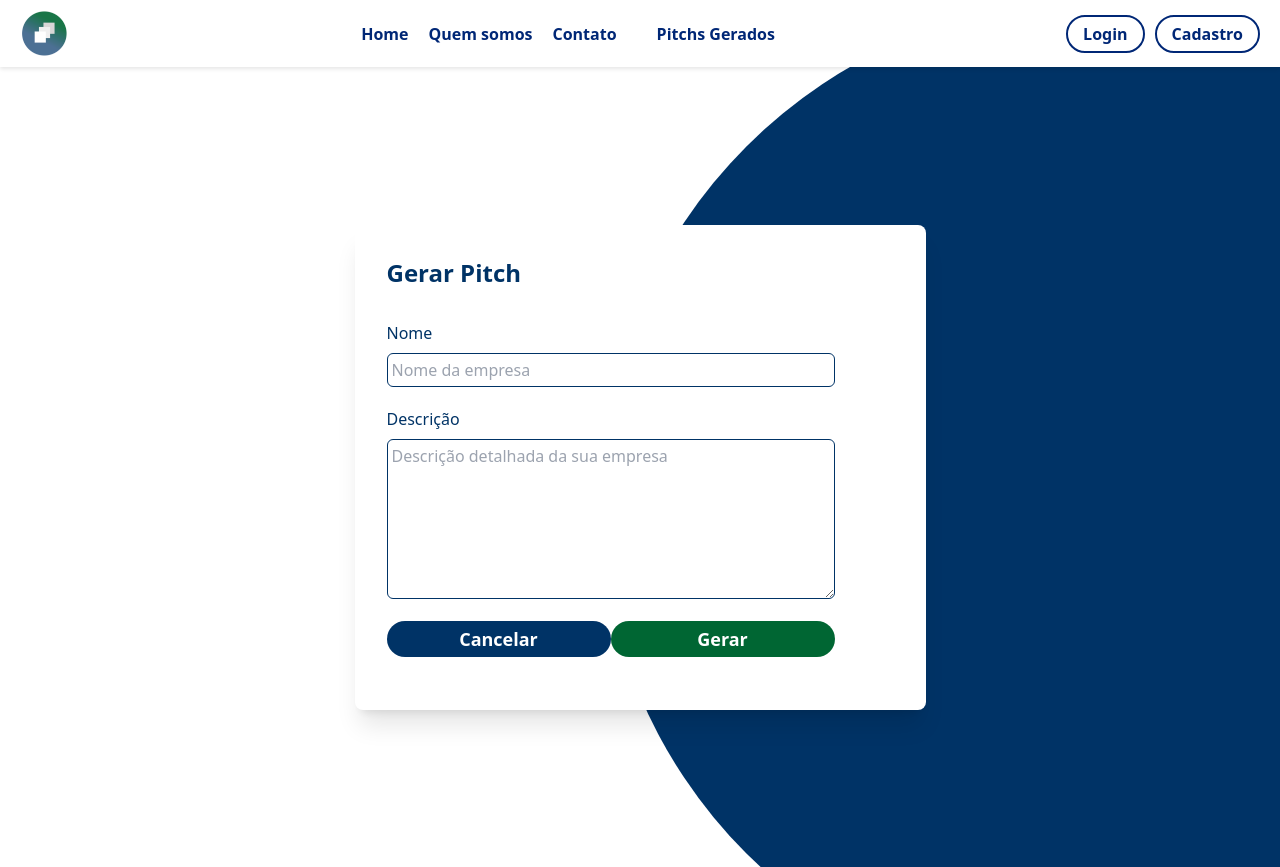
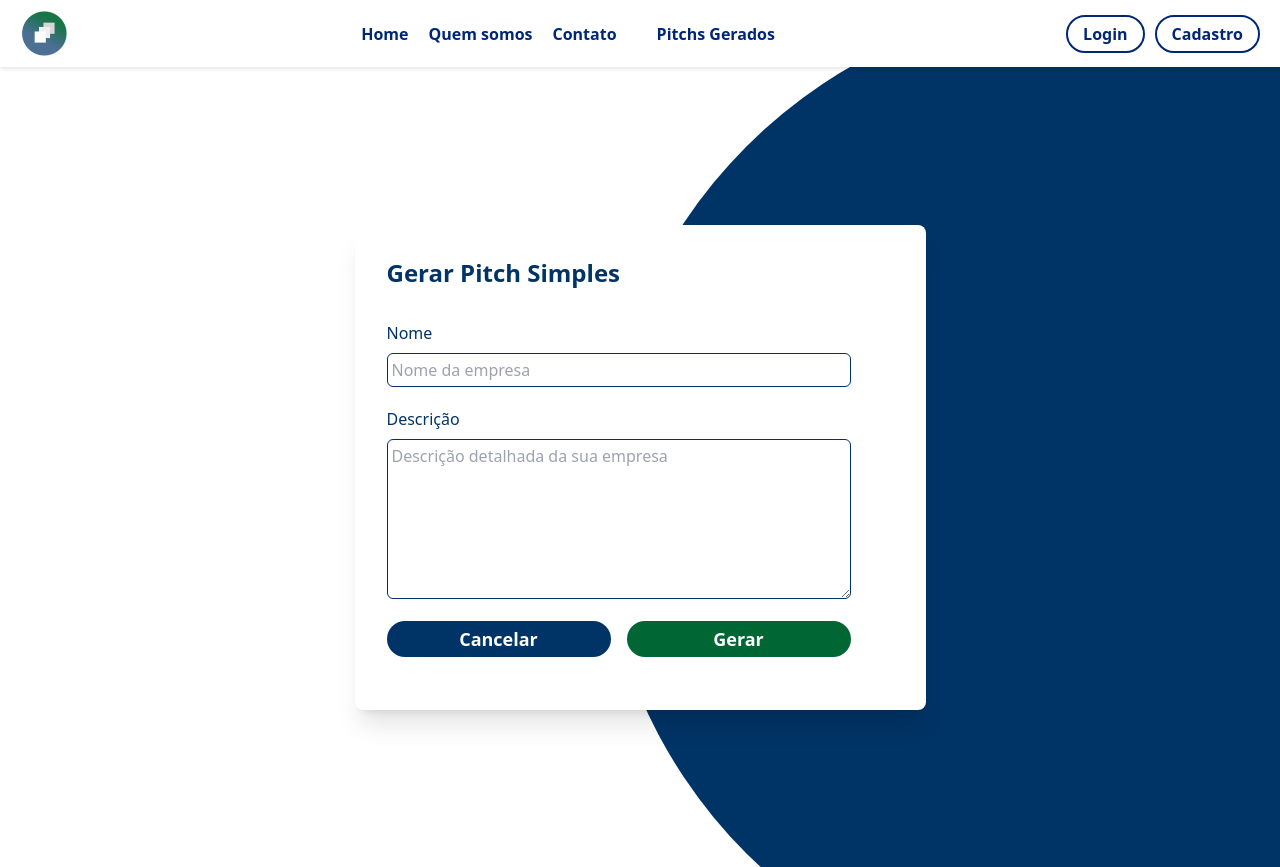
Before and after one commit to eps20241-pitchit/pictchit-app, a React (Vite) app: page /create-pitch in a window 1280 px wide. Built offline with nearby package versions, Linux system fonts and the light colour scheme; no server answers.

Commit message:
Atualização pitch simples

```diff
--- a/src/App.tsx
+++ b/src/App.tsx
@@ -1,4 +1,6 @@
 import { BrowserRouter as Router, Route, Routes } from 'react-router-dom';
+import { Toaster } from 'react-hot-toast';
+
 import Navbar from './components/navbar';
 import Home from './pages/Home/home';
 import Introduction from './pages/Intro/intro';
@@ -7,9 +9,11 @@ import Pitch from './pages/Pitch/pitch';
 import { CreatePitch } from './pages/CreatePitch';
 import Login from './pages/Login/login';
 import Contact from './pages/Contact/contact';
+import { CreatePitchOCTC } from './pages/CreatePitchOCTC';
 
 export function App() {
   return (
+    <>
       <Router>
         <div>
           <Navbar />
@@ -19,10 +23,13 @@ export function App() {
             <Route path="/register" element={<Register/>} />
             <Route path="/pitch" element={<Pitch/>} />
             <Route path="/create-pitch" element={<CreatePitch/>} />
+            <Route path="/create-pitchoctc" element={<CreatePitchOCTC/>} />
             <Route path="/login" element={<Login/>} />
             <Route path="/contact" element={<Contact/>} />
           </Routes>
         </div>
       </Router>
+      <Toaster />
+    </>
   );
 }
--- /dev/null
+++ b/src/components/Spinnet.tsx
@@ -0,0 +1,14 @@
+export function Spinner() {
+  return (
+    <svg
+      aria-hidden="true"
+      className="w-7 h-7 text-gray-200 animate-spin  fill-green-800"
+      viewBox="0 0 100 101"
+      fill="none"
+      xmlns="http://www.w3.org/2000/svg"
+    >
+        <path d="M100 50.5908C100 78.2051 77.6142 100.591 50 100.591C22.3858 100.591 0 78.2051 0 50.5908C0 22.9766 22.3858 0.59082 50 0.59082C77.6142 0.59082 100 22.9766 100 50.5908ZM9.08144 50.5908C9.08144 73.1895 27.4013 91.5094 50 91.5094C72.5987 91.5094 90.9186 73.1895 90.9186 50.5908C90.9186 27.9921 72.5987 9.67226 50 9.67226C27.4013 9.67226 9.08144 27.9921 9.08144 50.5908Z" fill="currentColor"/>
+        <path d="M93.9676 39.0409C96.393 38.4038 97.8624 35.9116 97.0079 33.5539C95.2932 28.8227 92.871 24.3692 89.8167 20.348C85.8452 15.1192 80.8826 10.7238 75.2124 7.41289C69.5422 4.10194 63.2754 1.94025 56.7698 1.05124C51.7666 0.367541 46.6976 0.446843 41.7345 1.27873C39.2613 1.69328 37.813 4.19778 38.4501 6.62326C39.0873 9.04874 41.5694 10.4717 44.0505 10.1071C47.8511 9.54855 51.7191 9.52689 55.5402 10.0491C60.8642 10.7766 65.9928 12.5457 70.6331 15.2552C75.2735 17.9648 79.3347 21.5619 82.5849 25.841C84.9175 28.9121 86.7997 32.2913 88.1811 35.8758C89.083 38.2158 91.5421 39.6781 93.9676 39.0409Z" fill="currentFill"/>
+    </svg>
+  )
+}
--- a/src/pages/CreatePitch/index.tsx
+++ b/src/pages/CreatePitch/index.tsx
@@ -1,7 +1,8 @@
+import { Spinner } from "../../components/Spinnet";
 import { useCreatePitchController } from "./useCreatePitchController"
 
 export function CreatePitch() {
-  const {register, handleSubmit, errors} = useCreatePitchController();
+  const {register, handleSubmit, errors, isLoading} = useCreatePitchController();
 
   return (
     <>
@@ -12,7 +13,7 @@ export function CreatePitch() {
       <div className="flex justify-center items-center w-full h-screen">
         <div className="rounded-lg h-[485px] w-[571px] bg-white p-8 shadow-xl">
           <header className="font-normal text-5xl text-[#003366] mb-8">
-            <h2 className="text-2xl font-bold mb-6 text-[#003366]">Gerar Pitch</h2>
+            <h2 className="text-2xl font-bold mb-6 text-[#003366]">Gerar Pitch Simples</h2>
           </header>
           <div className="flex flex-col justify-center items-start">
             <form onSubmit={handleSubmit}>
@@ -45,9 +46,15 @@ export function CreatePitch() {
               )}
 
               <div className="mt-4"></div>
-              <div className="flex w-full justify-between items-center">
+              <div className="flex w-full justify-between items-center gap-4">
                 <a href="/" className="bg-[#003366] text-white text-center font-bold text-lg w-56 rounded-full p-1">Cancelar</a>
-                <button className="bg-[#006633] text-white font-bold text-lg w-56 rounded-full p-1">Gerar</button>
+                <button
+                  className="bg-[#006633] text-white font-bold text-lg w-56 rounded-full p-1 disabled:bg-slate-300 disabled:text-gray-400 disabled:cursor-not-allowed flex items-center justify-center"
+                  disabled={isLoading}
+                >
+                  {!isLoading && "Gerar"}
+                  {isLoading && <Spinner />}
+                </button>
               </div>
             </form>
           </div>
--- a/src/pages/CreatePitch/useCreatePitchController.ts
+++ b/src/pages/CreatePitch/useCreatePitchController.ts
@@ -3,6 +3,8 @@ import { useForm } from "react-hook-form";
 import { z } from "zod";
 
 import { pitchService } from "../../service/pitchService";
+import toast from "react-hot-toast";
+import { useState } from "react";
 
 const schema = z.object({
   nome: z.string().min(1, { message: "Informe o nome da empresa" }),
@@ -12,30 +14,39 @@ const schema = z.object({
 type FormData = z.infer<typeof schema>;
 
 export function useCreatePitchController() {
+  const [isLoading, setIsLoading] = useState(false);
+
   const {
     register,
     handleSubmit: hookFormSubmit,
-    formState: { errors }
+    formState: { errors },
+
   } = useForm<FormData>({
     resolver: zodResolver(schema),
   });
 
   const handleSubmit = hookFormSubmit(async (data) => {
+    const userId = 1;
+    setIsLoading(true);
     try {
-      const response = await pitchService.Create({
+      await pitchService.Create({
+        userId: userId,
         projectName: data.nome,
         description: data.descricao
       });
 
-      alert(response.completion);
+      toast.success("O seu Pitch está pronto!");
     } catch (err) {
-      alert("Ocorreu um erro ao gerar o pitch. Por favor, tente novamente.");
+      toast.error("Ocorreu um erro ao gerar o pitch. Por favor, tente novamente.");
+    } finally {
+      setIsLoading(false);
     }
   })
 
   return {
     register,
     handleSubmit,
-    errors
+    errors,
+    isLoading
   };
 }
--- a/src/service/pitchService/create.ts
+++ b/src/service/pitchService/create.ts
@@ -1,11 +1,14 @@
 import { httpClient } from "../httpClient";
 
 export interface CompletionParams {
+  userId: number;
   projectName: string;
   description: string;
 }
 
 export async function Create(params: CompletionParams) {
+  console.log(params);
+
   const { data } = await httpClient.post('/pitch/create', params);
 
 	return data;
```
Lines whose indentation alone changed are shown as unchanged.
